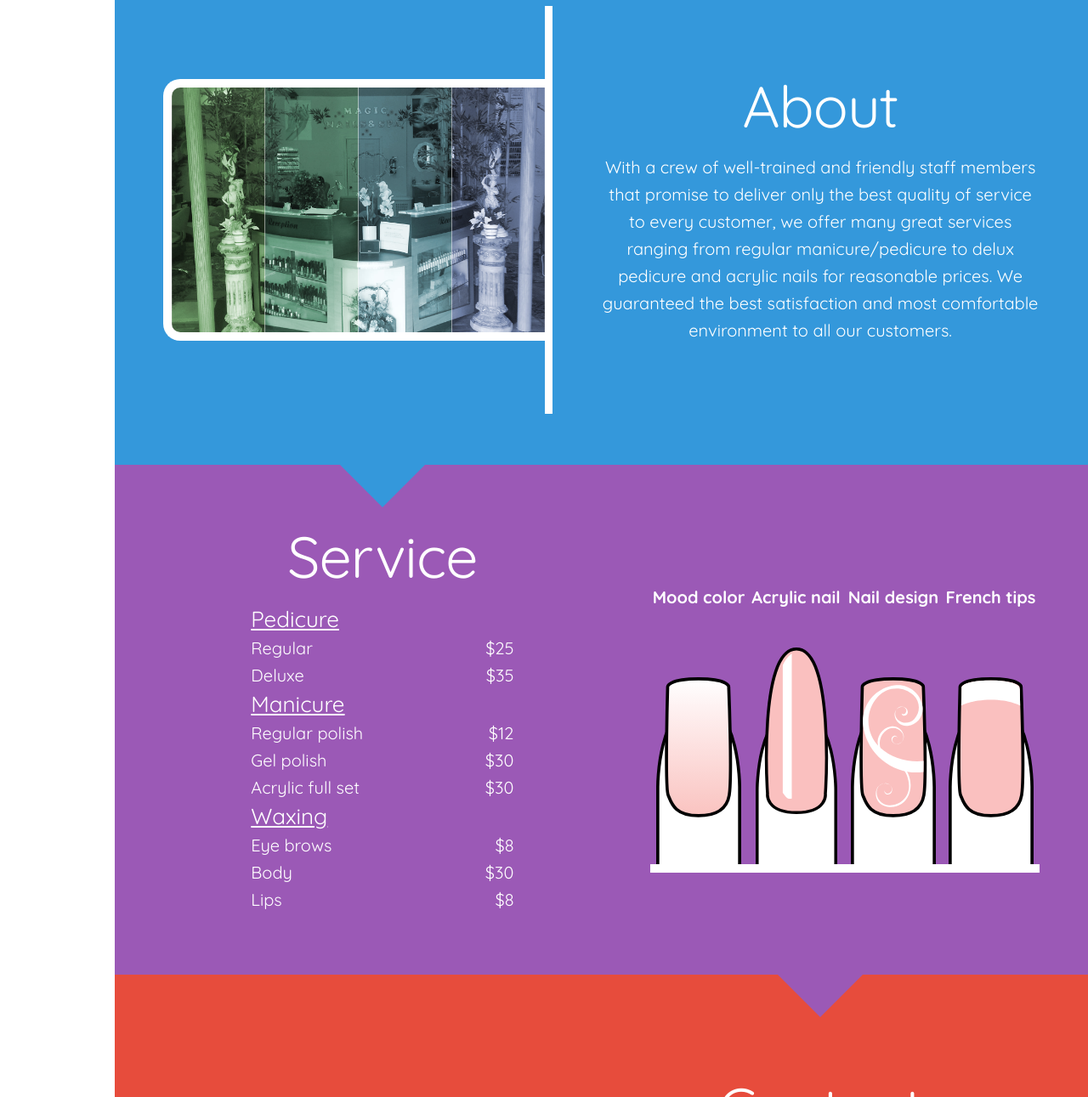
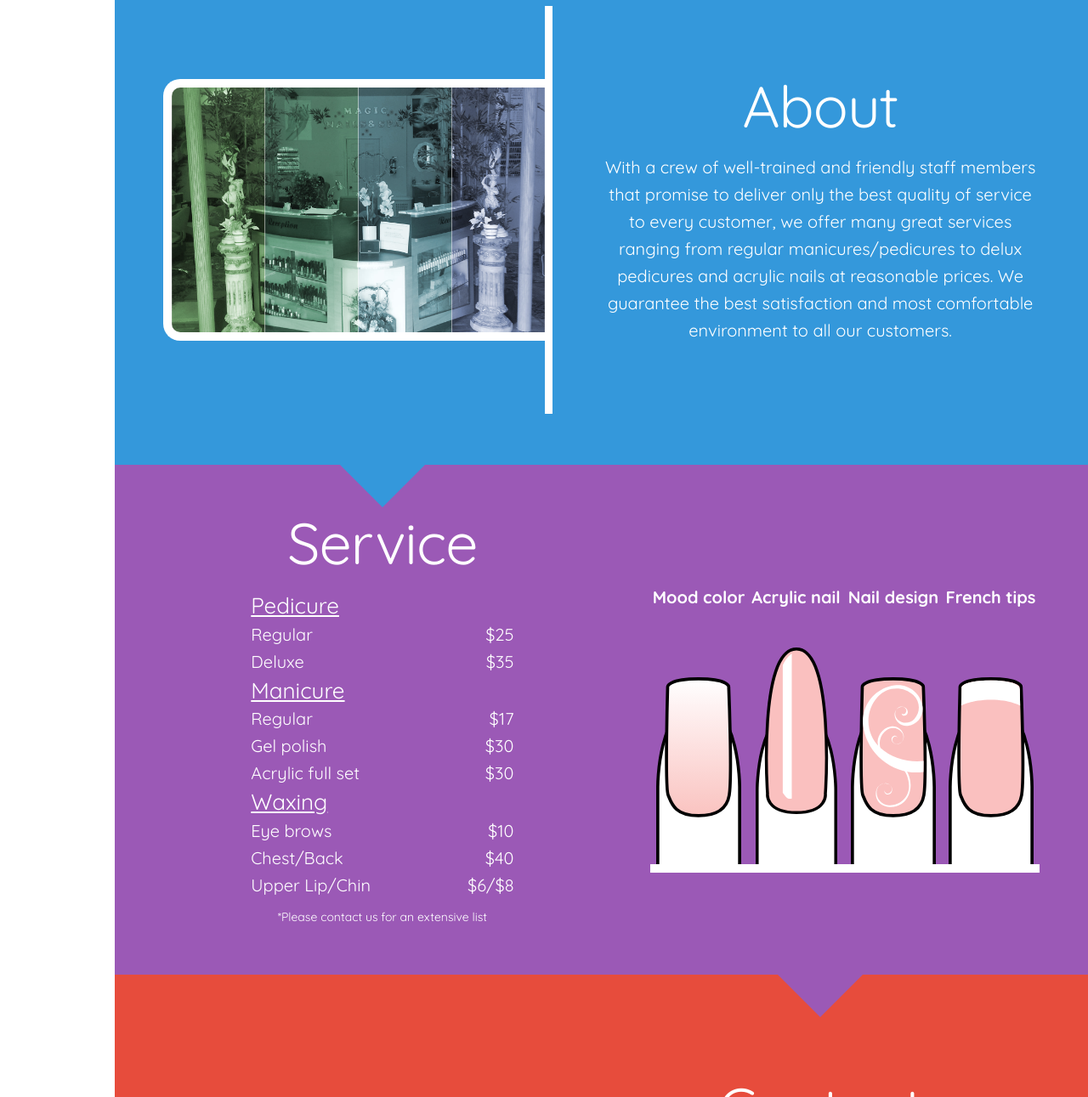
Before and after one commit to magicnailgithub/magicnailgithub.github.io, a plain HTML site: page index.html in a window 1280 px wide. Shown: the part 853-2144 px from the top of the page at 85% size. Drawn offline with nearby package versions, Linux system fonts and the light colour scheme.

Commit message:
Fixed price list
Fixed prices and add a note at the bottom of the price list

```diff
--- a/assets/css/main.css
+++ b/assets/css/main.css
@@ -1560,10 +1560,14 @@ section.service {
             @media (max-width: 640px) {
               section.service .flex .left-service .service-content .content-s .price-list {
                 width: 60%; } }
+          section.service .flex .left-service .service-content .content-s .ps-note {
+            margin-top: 10px; }
+            section.service .flex .left-service .service-content .content-s .ps-note p {
+              font-size: 14px; }
           @media (max-width: 640px) {
             section.service .flex .left-service .service-content .content-s h1 {
               font-size: 50px;
-              margin-bottom: 10px; }
+              margin-bottom: 0px; }
             section.service .flex .left-service .service-content .content-s p {
               font-size: 14px; }
             section.service .flex .left-service .service-content .content-s h3 {
--- a/index.html
+++ b/index.html
@@ -17,8 +17,8 @@
 
   <div class="home-sections">
     <section id="home" class="home-page"><div class="col-34 flex flex--center"><div class="title"><!--h1 Magic nails--></div><div class="divide-line"></div><h3>Nail salon and Spa</h3></div><div class="home-image"></div></section>
-    <section id="about" class="about"> <div class="flex flex--center"><div class="col-50 flex left-about"><!--.white-strip-left--><div class="about-image-container"><div class="about-image"></div><div class="white-strip"></div></div></div><div class="col-50 flex right-about"><div class="about-content"><!--.title//h1 About--><div class="arrow-white"></div><div class="content-a"><h1>About</h1><p>With a crew of well-trained and friendly staff members that promise to deliver only the best quality of service to every customer, we offer many great services ranging from regular manicure/pedicure to delux pedicure and acrylic nails for reasonable prices. We guaranteed the best satisfaction and most comfortable environment to all our customers.</p></div></div></div></div></section>
-    <section id="service" class="service"><div class="flex flex--center"><div class="col-50 flex left-service"><div class="service-content"><div class="arrow-blue"></div><div class="content-s"><h1>Service</h1><div class="price-list"><h3>Pedicure</h3><div class="service-name"><div class="name"><p>Regular</p><p>Deluxe</p></div><div class="price"><p>$25</p><p>$35</p></div></div><h3>Manicure</h3><div class="service-name"><div class="name"><p>Regular polish</p><p>Gel polish</p><p>Acrylic full set</p></div><div class="price"><p>$12</p><p>$30</p><p>$30</p></div></div><h3>Waxing</h3><div class="service-name"><div class="name"><p>Eye brows</p><p>Body</p><p>Lips</p></div><div class="price"><p>$8</p><p>$30</p><p>$8</p></div></div></div></div></div></div><div class="col-50 flex right-service"><div class="service-image-container"><div class="service-text"><div class="mood-txt">Mood color</div><div class="acrylic-txt">Acrylic nail</div><div class="design-txt">Nail design</div><div class="french-txt">French tips</div></div><div class="service-image"><div class="mood-img"></div><div class="acrylic-img"></div><div class="design-img"></div><div class="french-img"></div><div class="line-cover"></div></div></div></div></div></section>
+    <section id="about" class="about"> <div class="flex flex--center"><div class="col-50 flex left-about"><!--.white-strip-left--><div class="about-image-container"><div class="about-image"></div><div class="white-strip"></div></div></div><div class="col-50 flex right-about"><div class="about-content"><!--.title//h1 About--><div class="arrow-white"></div><div class="content-a"><h1>About</h1><p>With a crew of well-trained and friendly staff members that promise to deliver only the best quality of service to every customer, we offer many great services ranging from regular manicures/pedicures to delux pedicures and acrylic nails at reasonable prices. We guarantee the best satisfaction and most comfortable environment to all our customers.</p></div></div></div></div></section>
+    <section id="service" class="service"><div class="flex flex--center"><div class="col-50 flex left-service"><div class="service-content"><div class="arrow-blue"></div><div class="content-s"><h1>Service</h1><div class="price-list"><h3>Pedicure</h3><div class="service-name"><div class="name"><p>Regular</p><p>Deluxe</p></div><div class="price"><p>$25</p><p>$35</p></div></div><h3>Manicure</h3><div class="service-name"><div class="name"><p>Regular</p><p>Gel polish</p><p>Acrylic full set</p></div><div class="price"><p>$17</p><p>$30</p><p>$30</p></div></div><h3>Waxing</h3><div class="service-name"><div class="name"><p>Eye brows</p><p>Chest/Back</p><p>Upper Lip/Chin</p></div><div class="price"><p>$10</p><p>$40</p><p>$6/$8</p></div></div></div><div class="ps-note"> <p>*Please contact us for an extensive list</p></div></div></div></div><div class="col-50 flex right-service"><div class="service-image-container"><div class="service-text"><div class="mood-txt">Mood color</div><div class="acrylic-txt">Acrylic nail</div><div class="design-txt">Nail design</div><div class="french-txt">French tips</div></div><div class="service-image"><div class="mood-img"></div><div class="acrylic-img"></div><div class="design-img"></div><div class="french-img"></div><div class="line-cover"></div></div></div></div></div></section>
     <section id="contact" class="contact"> <div class="flex flex--center"><div class="col-50 flex right-contact"><div class="contact-content"><!--.title//h1 contact--><div class="arrow-purple"></div><div class="content-c"><h1>Contact</h1><div class="address"><h3>Address</h3><p>502 S Main St, Mishawaka</p><p>IN, 46544</p><a href="https://www.google.com/maps/dir//502+S+Main+St,+Mishawaka,+IN+46544/@41.656617,-86.1825199,17z/data=!4m16!1m7!3m6!1s0x8816cc2ca74b402b:0xa4335203b8b66f58!2s502+S+Main+St,+Mishawaka,+IN+46544!3b1!8m2!3d41.656613!4d-86.1803259!4m7!1m0!1m5!1m1!1s0x8816cc2ca74b402b:0xa4335203b8b66f58!2m2!1d-86.1803259!2d41.656613" target="blank">+Google Map</a></div><div class="phone"><h3>Phone </h3><p>(574) 307 - 1201</p></div><div class="hours"><h3>Hours</h3><p>Monday to Saturday: 10:00am - 8:00pm</p><!--.white-strip-right--></div></div></div></div><div class="col-50 flex left-contact"><!--.white-strip-left--><div class="contact-image-container"><a href="https://www.facebook.com/Magic-Nails-Spa-394312160756174/reviews" target="_blank" class="facebook"></a><a href="https://www.google.com/webhp?sourceid=chrome-instant&amp;ion=1&amp;espv=2&amp;ie=UTF-8#q=magic+nail+mishawaka+google+review&amp;lrd=0x8816cc2ca74b402b:0x472fb1a122e7a539,1," target="_blank" class="google"></a><a href="https://www.yelp.com/biz/magic-nails-and-spa-mishawaka" target="_blank" class="yelp"></a></div><div class="social-description"><h3>Read our reviews!</h3></div></div></div></section>
     <section class="footer"><p>Copyright 2016 Magic nails and spa.</p><p>Designed and developed by Tam Huynh - huynht0610@gmail.com</p></section>
     <!-- all the sections here -->
```
